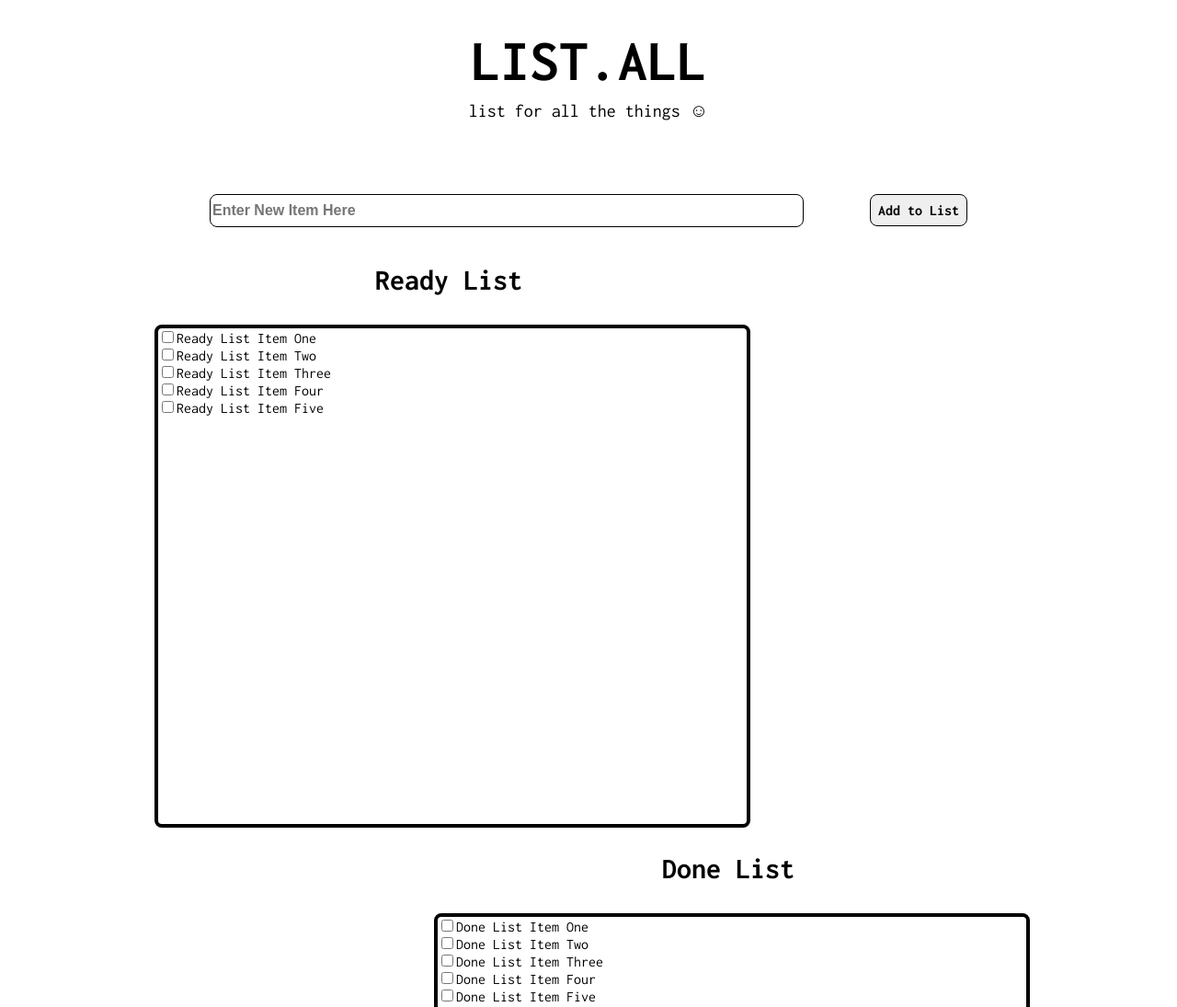
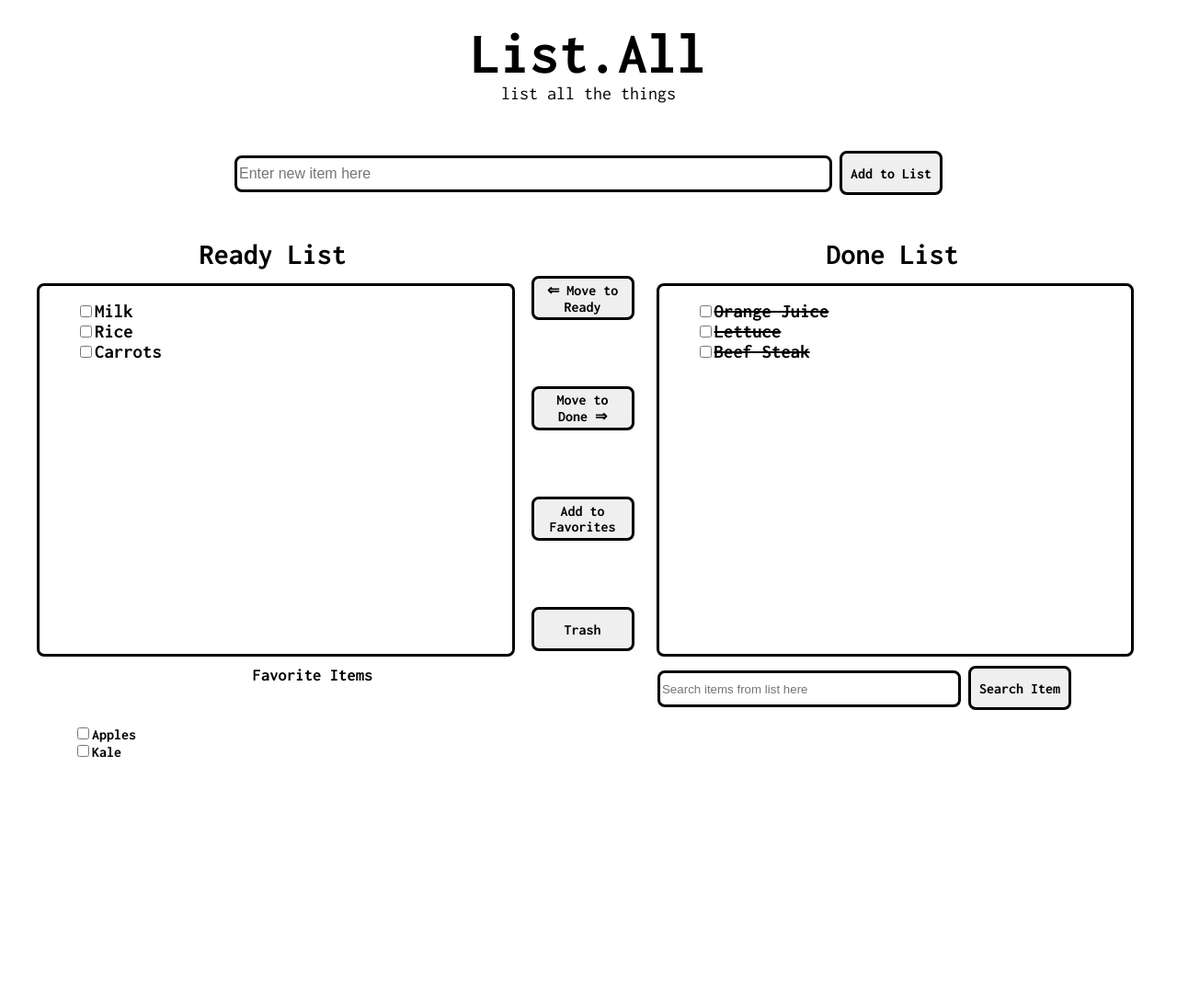
Before and after one commit to deltamu19/shopping-list, a plain HTML site: page index.html in a window 1280 px wide. Shown: the top 1095 px of the page at 92% size. After the commit the page ends 988 px from the top, so only its background shows below. Drawn offline with nearby package versions, Linux system fonts and the light colour scheme.

Commit message:
final edit 2

```diff
--- a/css/style.css
+++ b/css/style.css
@@ -1,110 +1,149 @@
+/* Stylings - start with tags, then go from top to bottom of html*/
 body,
 button {
 	font-family: 'Inconsolata', sans-serif;
-}
-
-.text-item,
-button {
-	border: 1px solid black;
-	border-radius: 8px;
-	font-size: 1em;
 	font-weight: 700;
 }
 
-.main-title {
-	height: 10em;
-	width: 30em;
+ul {
+	list-style-type: none;
+}
+
+#ready-list li,
+#done-list li {
+	font-size: 1.3rem;
+}
+
+#done-list li {
+	text-decoration: line-through;
+}
+
+button:hover {
+	background-color: darkgray;
+}
+
+#new-input,
+button,
+.fave-container li {
+	font-size: 1rem;
+}
+
+button {
+	width: 7rem;
+	height: 3rem;
+}
+
+#new-input,
+button,
+.ready-container,
+.done-container,
+#search-input {
+	border: 0.2rem solid black;
+	border-radius: 0.5rem;
+}
+
+#title-head,
+#input-container {
+	width: 75rem;
+	margin: 0 auto;
+	padding: 1rem 0;
+	text-align: center;
+}
+
+#title-head h1 {
+	margin-top: 0rem;
+	margin-bottom: 0;
+	font-size: 4rem;
+}
+
+#title-head p {
+	margin-top: 0rem;
+	font-size: 1.25rem;
+	font-weight: 400;
+}
+
+#new-input {
+	width: 40rem;
+	height: 2rem;
+}
+
+#main-container {
+	width: 75rem;
+	height: 30rem;
+	margin: 0 auto;
+
+}
+
+#main-container h3 {
+	width: 32.1rem;
+	height: 1rem;
+	font-size: 2rem;
+
+}
+
+#main-container h3,
+#main-container .move-buttons {
+	text-align: center;
+}
+
+.list {
+	width: 32.1rem;
+	height: 30rem;
+	float: left;
+	text-align: left;
+}
+
+.move-buttons {
+	width: 10rem;
+	height: 30rem;
+	display: block;
+	float: left;
+}
+
+.move-buttons button {
+	margin-top: 4.5rem;
+}
+
+.ready-container,
+.done-container {
+	width: 32.1rem;
+	height: 25rem;
+	overflow: scroll;
+}
+
+#ext-container {
+	width: 75rem;
+	height: 15rem;
+	margin: 0 auto;
+	padding: 1rem;
+}
+
+.fave-sec-container,
+#search-container {
+	width: 37.5rem;
+	height: 15rem;
+	float: left;
+}
+
+#search-container {
+	text-align: center;
+}
+
+.fave-sec-container h3 {
+	width: 37.5rem;
+	height: 3rem;
 	margin: 0 auto;
 	text-align: center;
 }
 
-.main-title h1 {
-	margin-top: 0.50em;
-	margin-bottom: 0;
-	font-size: 4em;
-	font-weight: 700;
+.fave-container {
+	width: 37.5rem;
+	height: 11rem;
+	overflow: scroll;
 }
 
-.main-title p {
-	margin-top: 0.5em;
-	font-size: 1.25em;
-	font-weight: 400;
+#search-input {
+	width: 20rem;
+	height: 2rem;
+	margin: 0 auto;
 }
-
-.item-form {
-	height: 4em;
-	width: 60em;
-	margin: 0 auto;
-	text-align: center;
-}
-
-.text-item {
-	height: 2em;
-	width: 40em;
-	margin-top: 1.20em
-}
-
-
-#add-button {
-	margin-left: 4em;
-}
-
-.listings {
-
-	height: 45em;
-	width: 100%;
-}
-
-.listings h3 {
-	text-align: center;
-	font-size: 2em;
-	font-weight: 700;
-}
-
-.list-area {
-	border: 4px solid black;
-	border-radius: 8px;
-	height: 33.70em;
-	width: 100%;
-}
-
-.ready,
-.done {
-	height: 40em;
-	width: 40em;
-
-}
-
-.ready {
-	margin-left: 10em;
-	float: left;
-	text-align: left;
-}
-
-.done {
-	margin-right: 10em;
-	float: right;
-	text-align: left;
-}
-
-.move-buttons {
-	width: 12em;
-	display: block;
-	margin: auto;
-	padding: 9em 0;
-	text-align: center;
-}
-
-#add-button,
-#move-ready,
-#move-done,
-#trash {
-	padding: 0.5em;
-}
-
-#move-ready,
-#move-done,
-#trash {
-	width: 9em;
-	margin: 3em 1em;
-}
--- a/index.html
+++ b/index.html
@@ -6,63 +6,110 @@
    <link href='https://fonts.googleapis.com/css?family=Inconsolata:400,700' rel='stylesheet' type='text/css'>
    <link rel="stylesheet" type="text/css" href="css/style.css">
 </head>
+
 <body>
-	<header>
-		<div class="main-title">
-			<h1>LIST.ALL</h1>
-			<p>list for all the things &#x263A;</p>
+   <header id="title-head">
+      <h1>List.All</h1>
+      <p>list all the things</p>
+   </header>
+   <div id="input-container">
+      <form id="new-item">
+         <input id="new-input" type="text" name="new" required="" placeholder="Enter new item here">
+         <button class="add-button" type="submit">Add to List</button>
+      </form>
    </div>
-	</header>
-
-	<form>
-		<div class="item-form">
-			<input class="text-item" type="text" name="new-item" placeholder="Enter New Item Here">
-			<button id="add-button">Add to List</button>
+   <div id="main-container">
+      <div class="list">
+         <h3>Ready List</h3>
+         <div class="ready-container">
+            <form id="ready-form">
+               <ul id="ready-list">
+                  <li>
+                     <div class="checkbox">
+                        <input type="checkbox" name="items">Milk
+                        <br>
                      </div>
-	</form>
-
-	<section class="listings">
-		<div class="ready">
-			<h3>Ready List</h3>
-			<div class="list-area">
-				<form>
-					<input type="checkbox" name="ready-list">Ready List Item One
+                  </li>
+                  <li>
+                     <div class="checkbox">
+                        <input type="checkbox" name="items">Rice
                         <br>
-					<input type="checkbox" name="ready-list">Ready List Item Two
+                     </div>
+                  </li>
+                  <li>
+                     <div class="checkbox">
+                        <input type="checkbox" name="items">Carrots
                         <br>
-					<input type="checkbox" name="ready-list">Ready List Item Three
-					<br>
-					<input type="checkbox" name="ready-list">Ready List Item Four
-					<br>
-					<input type="checkbox" name="ready-list">Ready List Item Five
+                     </div>
+                  </li>
+               </ul>
             </form>
          </div>
       </div>
-
-		<div class="done">
+      <div class="move-buttons">
+         <button id="ready-move">&#8656; Move to Ready</button>
+         <button id="done-move">Move to Done &#8658;</button>
+         <button id="fave-move">Add to Favorites</button>
+         <button id="trash-move">Trash</button>
+      </div>
+      <div class="list">
          <h3>Done List</h3>
-			<div class="list-area">
-				<form>
-					<input type="checkbox" name="done-list">Done List Item One
+         <div class="done-container">
+            <form id="done-form">
+               <ul id="done-list">
+                  <li>
+                     <div class="checkbox">
+                        <input type="checkbox" name="items">Orange Juice
                         <br>
-					<input type="checkbox" name="done-list">Done List Item Two
+                     </div>
+                  </li>
+                  <li>
+                     <div class="checkbox">
+                        <input type="checkbox" name="items">Lettuce
                         <br>
-					<input type="checkbox" name="done-list">Done List Item Three
+                     </div>
+                  </li>
+                  <li>
+                     <div class="checkbox">
+                        <input type="checkbox" name="items">Beef Steak
                         <br>
-					<input type="checkbox" name="done-list">Done List Item Four
-					<br>
-					<input type="checkbox" name="done-list">Done List Item Five
+                     </div>
+                  </li>
+               </ul>
             </form>
          </div>
       </div>
-
-		<div class="move-buttons">
-			<button id="move-ready">&#x261A; Move to Ready</button>
-			<button id="move-done">Move to Done &#x261B;</button>
-			<button id="trash">Trash</button>
    </div>
-	</section>
-
-
+   <div id="ext-container">
+      <div class="fave-sec-container">
+         <h3>Favorite Items</h3>
+         <div class="fave-container">
+            <form id="fave-form">
+               <ul id="fave-list">
+                  <li>
+                     <div>
+                        <input type="checkbox" name="fav-items">Apples
+                        <br>
+                     </div>
+                  </li>
+                  <li>
+                     <div>
+                        <input type="checkbox" name="fav-items">Kale
+                        <br>
+                     </div>
+                  </li>
+               </ul>
+            </form>
+         </div>
+      </div>
+      <div id="search-container">
+         <form id="search-form">
+            <input id="search-input" type="text" name="filter" placeholder="Search items from list here">
+            <button class="search-btn" type="submit">Search Item</button>
+         </form>
+      </div>
+  </div>
+   <script src="http://code.jquery.com/jquery.min.js"></script>
+   <script src="js/app.js"></script>
 </body>
 </html>
```
Lines whose indentation alone changed are shown as unchanged.
